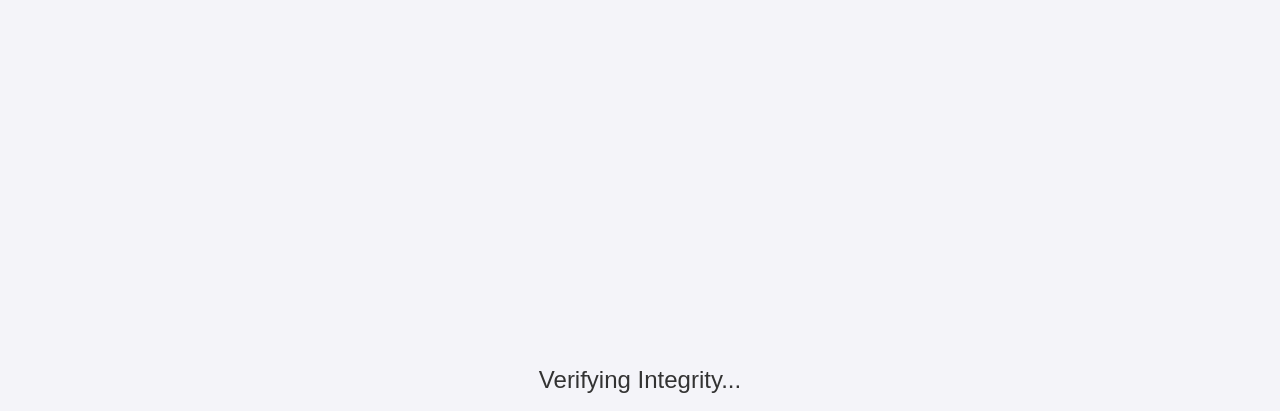
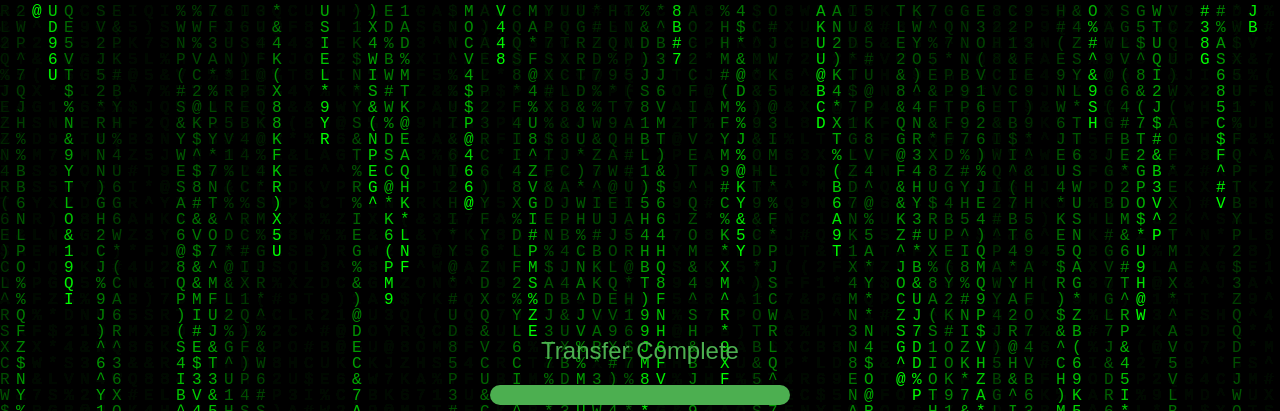
Before and after one commit to Oickolomac/DATA-TRANSFER-, a plain HTML site: page INDEX.HTML in a window 1280 px wide. Shown: the top 411 px of the page. Drawn offline with Linux system fonts and the light colour scheme.

Commit message:
INDEX.HTML

```diff
--- a/INDEX.HTML
+++ b/INDEX.HTML
@@ -7,25 +7,36 @@
   <style>
     body {
       font-family: Arial, sans-serif;
+      color: #4caf50;
       display: flex;
       justify-content: center;
       align-items: center;
       height: 100vh;
       margin: 0;
-      background-color: #f4f4f9;
+      background-color: black;
+      overflow: hidden;
+    }
+    .matrix {
+      position: fixed;
+      top: 0;
+      left: 0;
+      width: 100%;
+      height: 100%;
+      background: black;
+      z-index: -1;
     }
     .container {
       text-align: center;
+      z-index: 1;
     }
     .message {
       font-size: 1.5em;
       margin-bottom: 20px;
-      color: #333;
     }
     .progress-bar {
       width: 300px;
       height: 20px;
-      background-color: #ddd;
+      background-color: #333;
       border-radius: 10px;
       overflow: hidden;
     }
@@ -33,17 +44,19 @@
       height: 100%;
       width: 0;
       background-color: #4caf50;
-      transition: width 1.2s ease;
+      transition: width 0.7s ease;
     }
     #done-icon {
       display: none;
       font-size: 2em;
-      color: #4caf50;
       margin-top: 20px;
     }
   </style>
 </head>
 <body>
+  <!-- Matrix background animation -->
+  <canvas class="matrix"></canvas>
+
   <div class="container">
     <div class="message" id="status">Initializing...</div>
     <div class="progress-bar">
@@ -53,6 +66,37 @@
   </div>
 
   <script>
+    // Matrix background animation
+    const canvas = document.querySelector('.matrix');
+    const ctx = canvas.getContext('2d');
+    canvas.width = window.innerWidth;
+    canvas.height = window.innerHeight;
+
+    const matrixCharacters = 'ABCDEFGHIJKLMNOPQRSTUVWXYZ123456789@#$%^&*()*&^%';
+    const fontSize = 16;
+    const columns = canvas.width / fontSize;
+    const drops = Array(Math.floor(columns)).fill(1);
+
+    function drawMatrix() {
+      ctx.fillStyle = 'rgba(0, 0, 0, 0.05)';
+      ctx.fillRect(0, 0, canvas.width, canvas.height);
+
+      ctx.fillStyle = '#0f0';
+      ctx.font = `${fontSize}px monospace`;
+
+      drops.forEach((y, i) => {
+        const text = matrixCharacters[Math.floor(Math.random() * matrixCharacters.length)];
+        ctx.fillText(text, i * fontSize, y * fontSize);
+
+        if (y * fontSize > canvas.height && Math.random() > 0.975) {
+          drops[i] = 0;
+        }
+        drops[i]++;
+      });
+    }
+    setInterval(drawMatrix, 50);
+
+    // Progress bar and messages
     let progress = 0;
     const progressBar = document.getElementById('progress');
     const statusText = document.getElementById('status');
@@ -68,10 +112,8 @@
 
     function updateProgress() {
       if (progress < 100) {
-        progress += 20; // Increments progress slower for a longer load time
+        progress += 25; // Faster progress
         progressBar.style.width = progress + '%';
-
-        // Change message to simulate different loading steps
         statusText.textContent = messages[Math.floor(Math.random() * messages.length)];
       } else {
         clearInterval(progressInterval);
@@ -80,8 +122,8 @@
       }
     }
 
-    // Update progress and message every 1.2 seconds for a slower experience
-    const progressInterval = setInterval(updateProgress, 1200);
+    // Update progress and message every 0.7 seconds for faster load
+    const progressInterval = setInterval(updateProgress, 700);
   </script>
 </body>
 </html>
```
